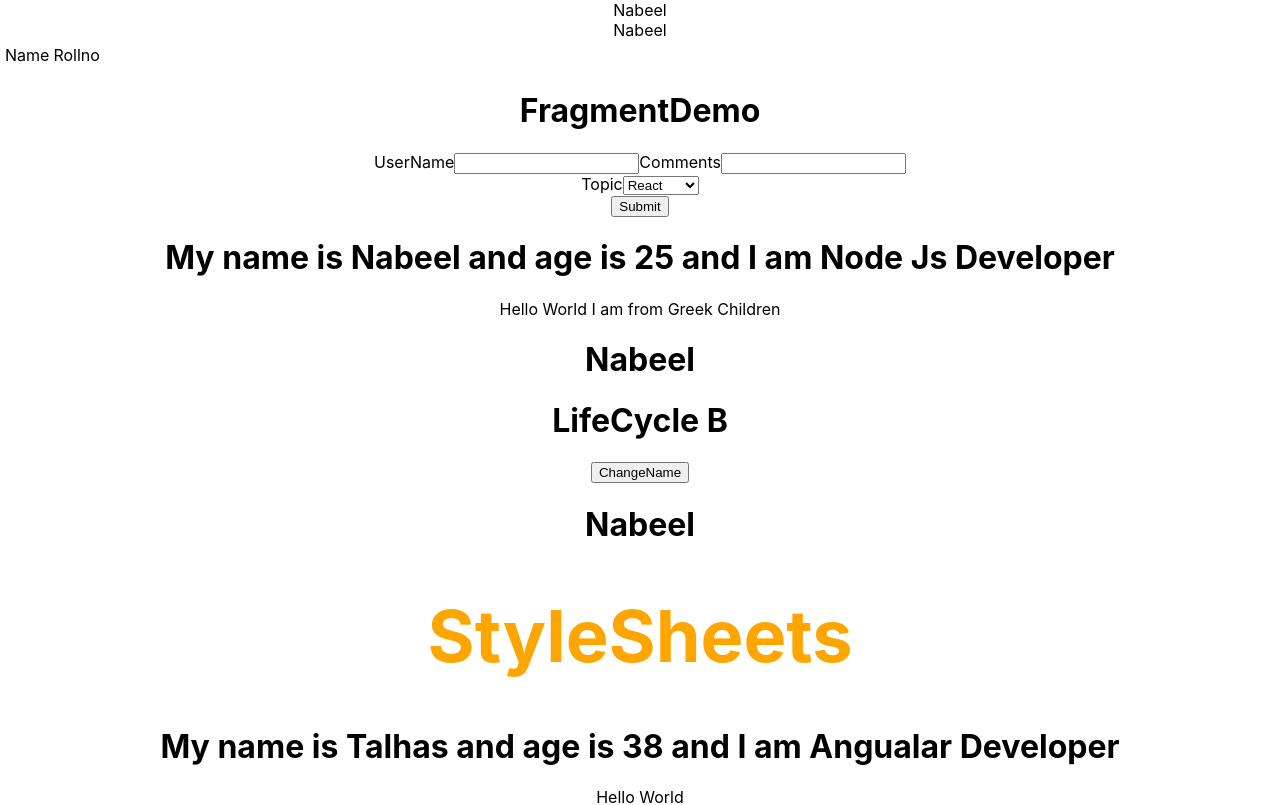
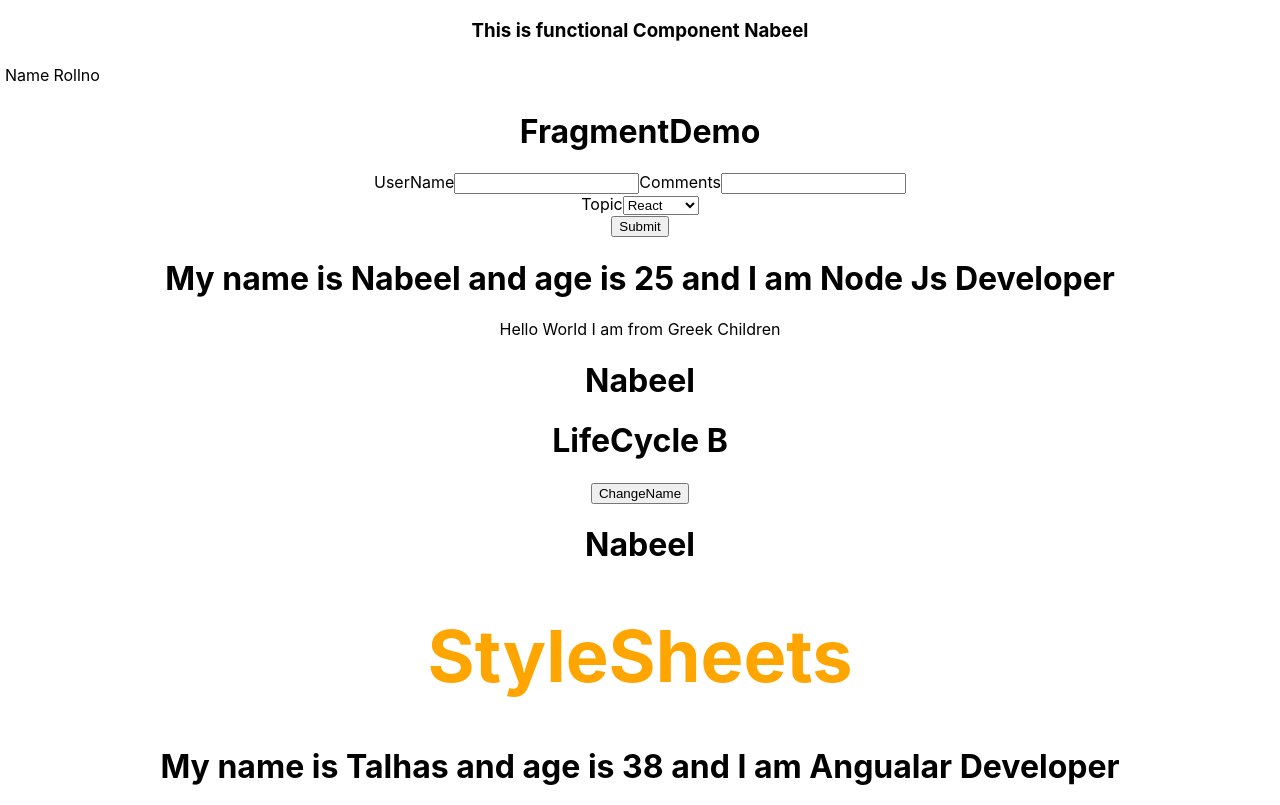
Before and after one commit to nabeelbhatti/React_practice_project, a React (Create React App) app: page / in a window 1280 px wide. Shown: the top 805 px of the page. Built offline with nearby package versions, Linux system fonts and the light colour scheme.

Commit message:
Use Memo

```diff
--- /dev/null
+++ b/src/components/MemoCom.js
@@ -0,0 +1,12 @@
+import React from 'react'
+
+ function MemoCom({name}) {
+    console.log("Rendering Memo Component")
+  return (
+    <div>
+      <h3>This is functional Component {name}</h3>
+    </div>
+  )
+}
+
+export default React.memo(MemoCom)
--- a/src/components/ParentComp.js
+++ b/src/components/ParentComp.js
@@ -1,6 +1,7 @@
 import React, { Component } from 'react'
-import PureComp from './PureComp'
-import RegComp from './RegComp'
+import MemoCom from './MemoCom'
+// import PureComp from './PureComp'
+// import RegComp from './RegComp'
 
 export default class ParentComp extends Component {
     constructor(props) {
@@ -20,10 +21,12 @@ export default class ParentComp extends Component {
     }
 
   render() {
+    console.log("*********************ParentComponet**************** ")
     return (
       <div>
-        <RegComp name = {this.state.name}/>
-        <PureComp name = {this.state.name}/>
+        {/* <RegComp name = {this.state.name}/>
+        <PureComp name = {this.state.name}/> */}
+        <MemoCom name = {this.state.name}/>
       </div>
     )
   }
--- a/src/components/PureComp.js
+++ b/src/components/PureComp.js
@@ -2,6 +2,7 @@ import React, { PureComponent } from 'react'
 
 export class PureComp extends PureComponent {
   render() {
+    console.log("Pure Component Render")
     return (
       <div>
         <span>{this.props.name}</span>
--- a/src/components/RegComp.js
+++ b/src/components/RegComp.js
@@ -2,6 +2,7 @@ import React, { Component } from 'react'
 
 export default class RegComp extends Component {
   render() {
+    console.log("Regualar Component Render")
     return (
       <div>
         <span>{this.props.name}</span>
```
